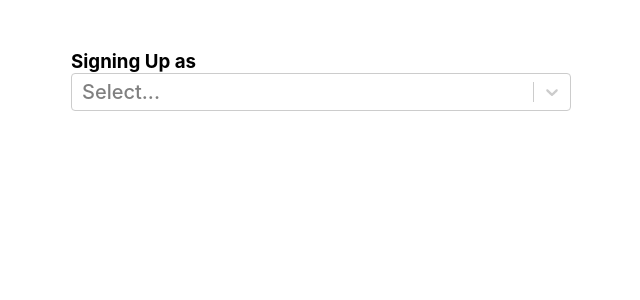
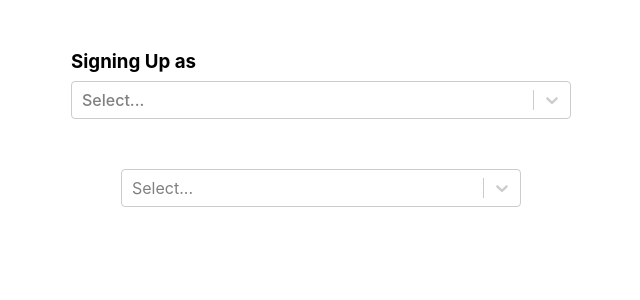
Before and after one commit to Zaibi727/Collection-of-Designs, a React (Create React App) app: page / in a window 1280 px wide. Shown: the top 300 px of the page, without its empty margins (319-959 px from the left). Built offline with nearby package versions, Linux system fonts and the light colour scheme.

Commit message:
button addition in react select folder next task file npmelect and radion select

```diff
--- a/src/components/parent.js
+++ b/src/components/parent.js
@@ -10,7 +10,7 @@ import Test from './twentyApril/firstRender';
 import Two from './twentyApril/secondRender';
 //import Next from './twentyApril/nextTask/checkSelector' ;
 import Radio from './twentyApril/nextTask/radioSelector';
-
+import Check from './twentyApril/nextTask/useNpm';
 
 class Parent extends Component {
 
@@ -20,6 +20,7 @@ class Parent extends Component {
         return (
             <div>
                <Radio />
+               <Check />
             </div>
          );
     }
--- a/src/components/twentyApril/nextTask/button.css
+++ b/src/components/twentyApril/nextTask/button.css
@@ -15,15 +15,17 @@
     width: 500px;
     margin: 50px auto;
     text-align: left;
+
+}
+.radio h3{
+    margin-bottom: 8px;
 }
 .radio-select{
-    font-size: 20px;
-    font-weight: 500;
-    padding-bottom: 10px;
+    font-weight: 500;;
 }
 
 .content h4{
-   margin: 0px;
+   margin-bottom: 0px;
    padding: 0px;
    color: black;
 }
@@ -31,13 +33,13 @@
     margin: 0px;
     padding: 0px 0px 7px 0px;
     font-weight: 500;
-    color: gray;
+    color: rgb(161, 159, 159);
  }
  .content{
      display: flex;
      justify-content: space-between;
      align-items: center;
-     border-bottom: 1px solid rgb(214, 211, 211);
+     border-bottom: 1px solid rgb(240, 238, 238);
      width: 100%;
  }
  .one{
@@ -45,17 +47,11 @@
 
  }
  .two{
-     padding-right: 10px;
- }
- .two input{
-     width: 20px;
-     height: 20px;
+     padding-right:10px;
  }
  .circle{
-    border: 0px;
     width: 20px;
     height: 20px;
-    background-color: black !important;
 }
 
 .circle:checked:after {
@@ -71,3 +67,19 @@
     visibility: visible;
     border: 3px solid white;
 }
+
+/*--below-use NPM--*/
+
+.custom-option{
+    display: flex;
+    align-items: center;
+    padding: 0px 10px;
+}
+.custom-option input{
+    margin-right: 8px;
+}
+.npm{
+    width: 400px;
+    margin: 0 auto;
+
+}
--- a/src/components/twentyApril/nextTask/radioSelector.js
+++ b/src/components/twentyApril/nextTask/radioSelector.js
@@ -3,10 +3,10 @@ import Select, { components } from 'react-select';
 import './button.css';
 
 const options = [
-  { value: "Agency", label: "Agency (comming soon)", customAbbreviation: "Adv, connunication, event, media, pr, etc.." },
-  { value: "Brand", label: "Brand", customAbbreviation: "Apparel, accessories, eyewear, etc.." },
-  { value: "local business", label: "Local Business", customAbbreviation: "Restaurant, hotel, club, gym, beauty salon, etc.." },
-  { value: "Talent Agent", label: "Talent agency/Agent (coming soon..)", customAbbreviation: "Management, modellng, scouting," },
+  { id: 1, value: "Agency", label: "Agency (comming soon)", customAbbreviation: "Adv, connunication, event, media, pr, etc.." },
+  { id: 2, value: "Brand", label: "Brand", customAbbreviation: "Apparel, accessories, eyewear, etc.." },
+  { id: 2, value: "local business", label: "Local Business", customAbbreviation: "Restaurant, hotel, club, gym, beauty salon, etc.." },
+  { id: 4, value: "Talent Agent", label: "Talent agency/Agent (coming soon..)", customAbbreviation: "Management, modellng, scouting," },
 ];
 
 
@@ -24,7 +24,6 @@ const MyOption = props => {
           className="circle"
           type="radio"
           name='option'
-
            />
         </div>
      </article>
@@ -42,7 +41,7 @@ class Radio extends React.Component {
                 <Select className="radio-select"
                   components={{Option: MyOption}}
                   options={options}
-
+                  isClearable
                  />
             </div>
          );
--- /dev/null
+++ b/src/components/twentyApril/nextTask/useNpm.js
@@ -0,0 +1,44 @@
+import React, { useState } from 'react';
+import Select from "react-select";
+import './button.css';
+
+const options = [
+    { label: "Punjabi ", value: "pu" },
+    { label: "Urdu ", value: "ur" },
+    { label: "Sindhi ", value: "sind",},
+    { label: "Pashtu ", value: "pa" },
+    { label: "Balochi ", value: "balo" },
+    { label: "Sarieki ", value: "spr" },
+    { label: "English ", value: "eng" },
+    { label: "Spanish", value: "span" },
+    { label: "Arabic ", value: "arrabic" },
+  ];
+
+
+  const MyOption = props => {
+    const { innerProps, innerRef } = props;
+    return (
+      <article ref={innerRef} {...innerProps} className="custom-option">
+           <input type="checkbox" />
+           <h4>{props.data.label}</h4>
+      </article>
+    );
+  };
+
+
+  function Check () {
+
+          return (
+              <div className="npm">
+                  <Select
+                      className="npm-select"
+                      components={{Option: MyOption}}
+                      options={options}
+                      isMulti
+                      closeMenuOnSelect={false}
+                  />
+              </div>
+           );
+      }
+
+  export default Check;
```
